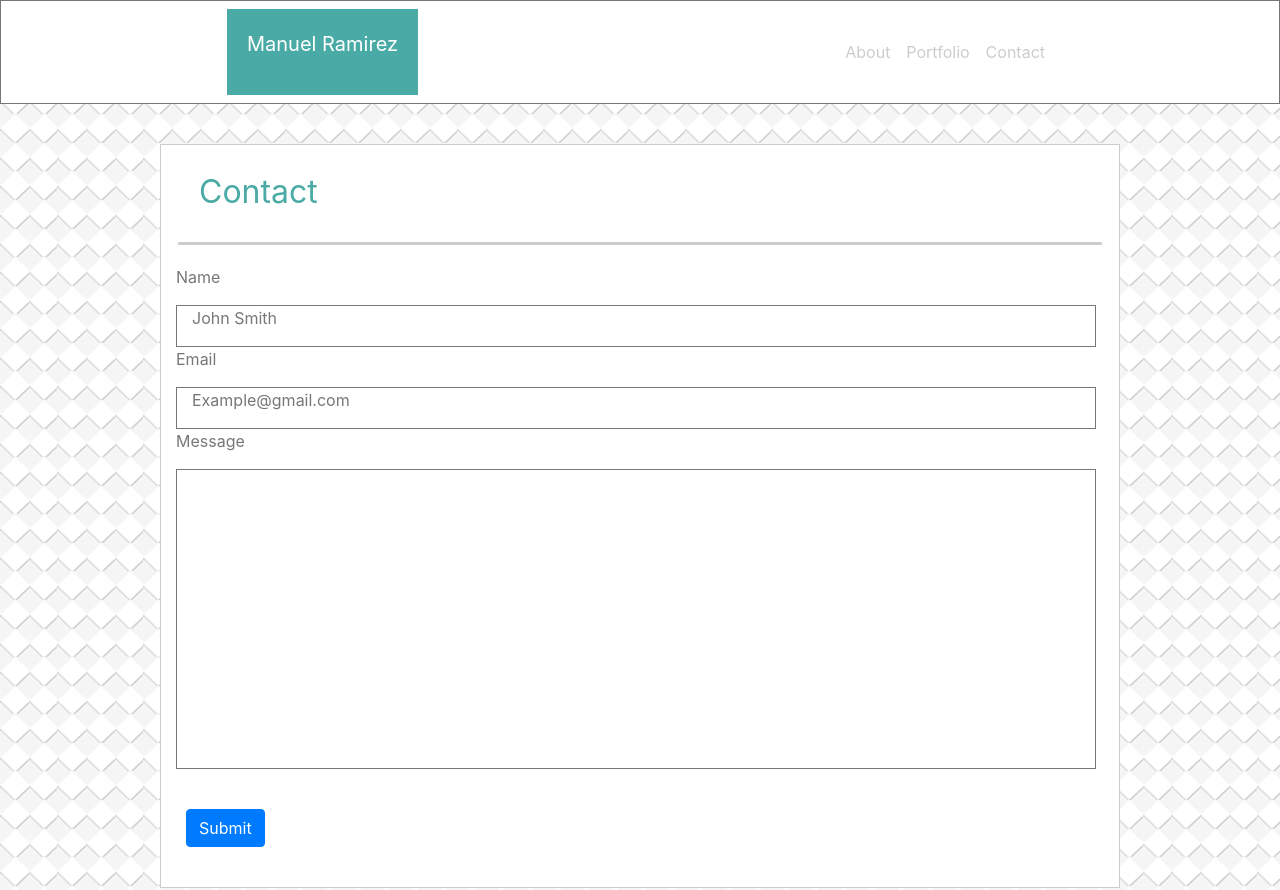
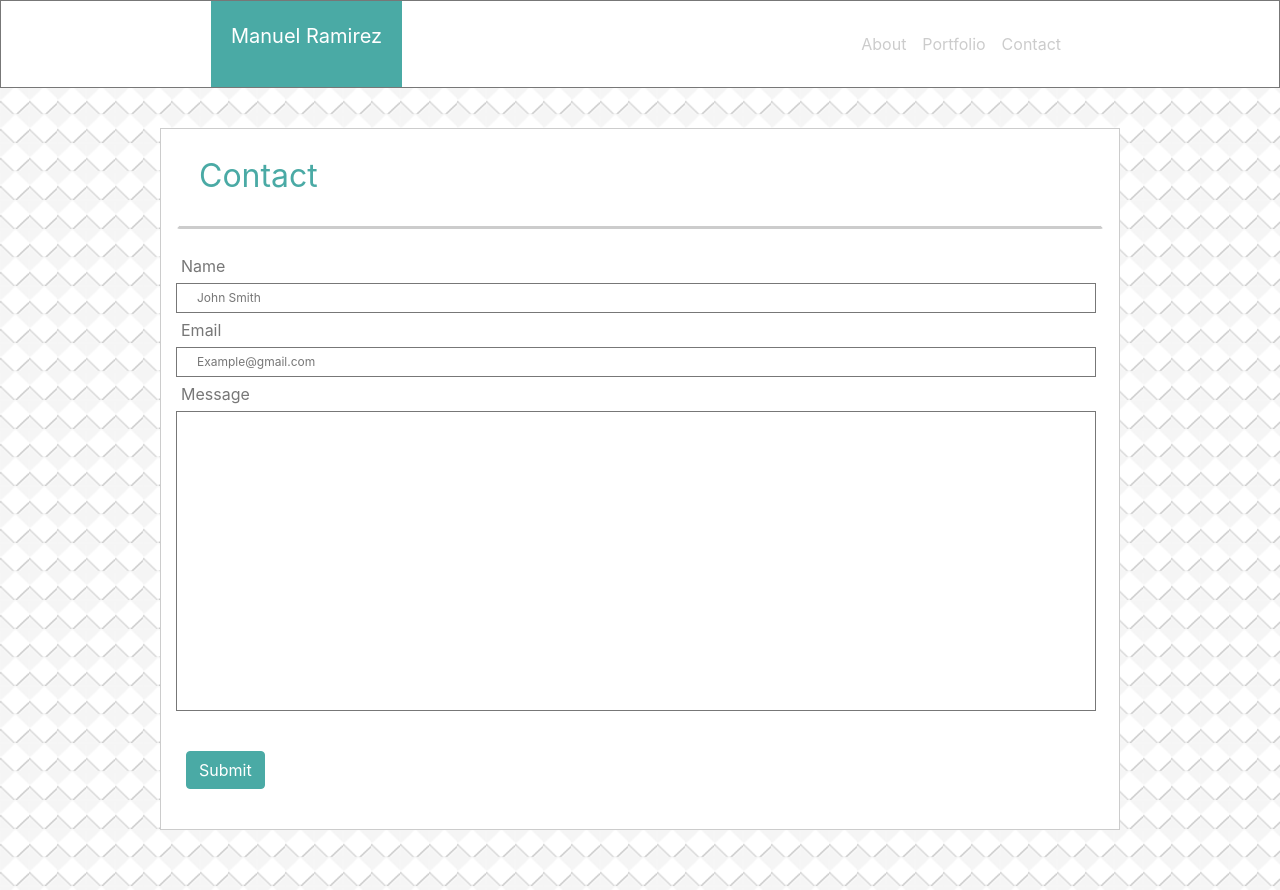
Before and after one commit to manuelr14/HW2ManuelRamirez, a plain HTML site: page contact.html in a window 1280 px wide. Shown: the top 890 px of the page. Drawn offline with nearby package versions, Linux system fonts and the light colour scheme.

Commit message:
modifications

```diff
--- a/contact.html
+++ b/contact.html
@@ -21,7 +21,7 @@
   <!-- NavBar (copied and pasted from WC3) -->
   <!-- Static navbar -->
 <div style="border-style: solid;border-width: 1px; border-color: #777777;">
-      <nav class="navbar navbar-expand-lg navbar-white bg-white">
+      <nav class="navbar navbar-expand-lg navbar-white bg-white" style="padding: 0px;">
    <div style="background-color: #4aaaa5;
    font-size: 20px;
    color:white;
@@ -76,7 +76,7 @@
         border-left: white;
         height: 100px;
         border-style: solid;">
-           <div class="card-body" style=" font-size: 32px;">
+           <div class="card-body" style=" font-size: 32px; ">
             Contact
           </div>
         </div>
@@ -85,26 +85,26 @@
 
 <div class="row">
         <div class="col-lg-12" style="margin-top: 20px; color:#777777;">
-                <p> Name </p>
+                <p style="margin:5px;"> Name </p>
         </div>
     <div class="row">
         <div class="col-lg-12" style="border: solid; border-width: 1px; width: 890px;margin-left: 30px;color:#777777;">
-             <p> John Smith </p>
+             <p style="margin:5px; font-size: 12px;"> John Smith </p>
         </div>
 
 </div>
 <div class="row">
         <div class="col-lg-12" style="margin-left: 15px;color:#777777;">
-                <p> Email </p>
+                <p style="margin:5px;"> Email </p>
         </div>
     <div class="row">
         <div class="col-lg-12" style="border: solid; border-width: 1px; width: 875px;margin-left: 45px;color:#777777;">
-             <p> Example@gmail.com </p>
+             <p style="margin:5px; font-size: 12px;"> Example@gmail.com </p>
         </div>
     </div>
         <div class="row">
                 <div class="col-lg-12" style="margin-left: 30px;color:#777777;" >
-                        <p> Message </p>
+                        <p style="margin:5px;"> Message </p>
                 </div>
             <div class="row">
                 <div class="col-lg-12" style="border: solid; border-width: 1px; width: 860px;margin-left: 60px; height: 300px; padding-bottom: 20px;color:#777777;">
@@ -115,7 +115,7 @@
 </div>
 <div class="row">
         <div class="col-lg-12" style="margin-left: 15px; margin:40px;">
-                <a class="btn btn-primary" href="#" role="button">Submit</a>
+                <a class="btn btn-primary" style="background-color:#4aaaa5; border-color:#4aaaa5;" href="#" role="button">Submit</a>
 
 
         </div>
```
Also changed, not shown: index.html (+1 -1 lines), portfolio.html (+1 -1 lines).
